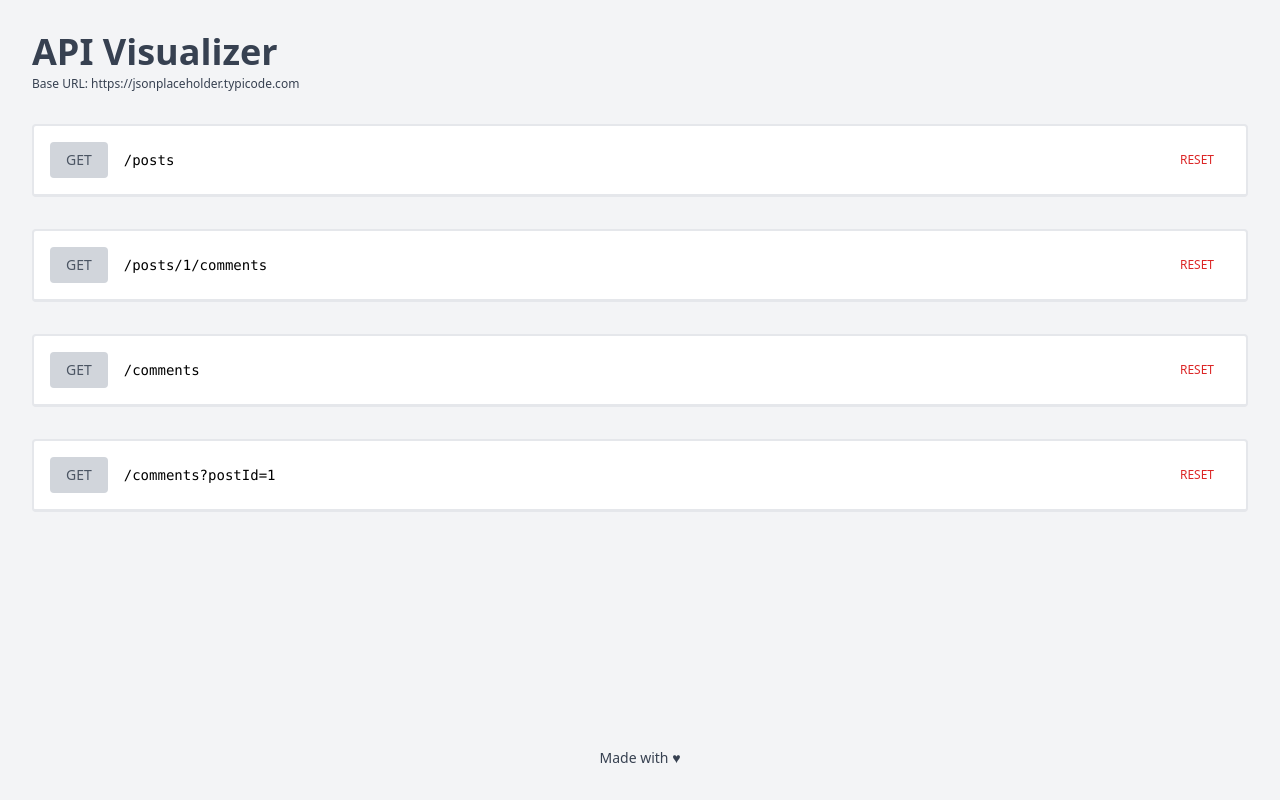
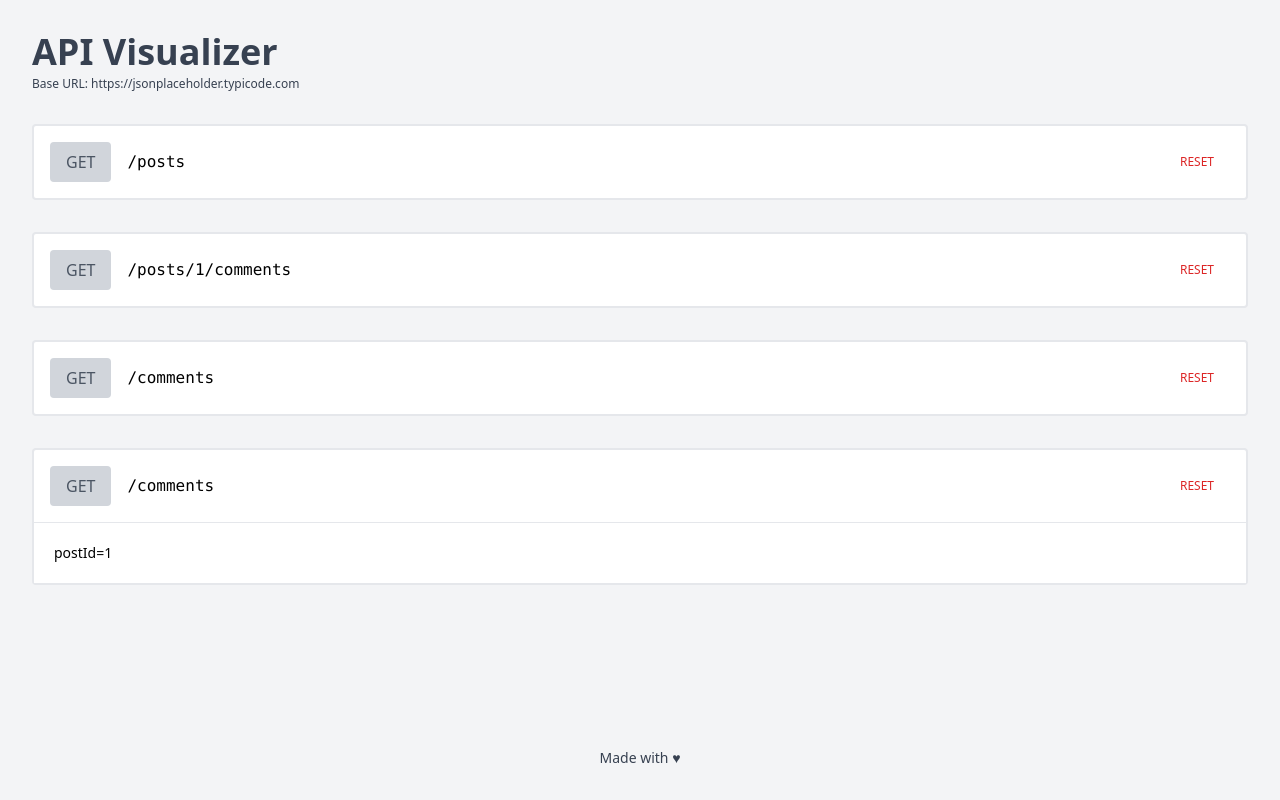
Before and after one commit to OgbeniHMMD/api-visualizer, an Angular app: page / in a window 1280 px wide. Built offline with nearby package versions, Linux system fonts and the light colour scheme.

Commit message:
Made provisions for querystrings

```diff
--- a/src/app/app.module.ts
+++ b/src/app/app.module.ts
@@ -1,13 +1,14 @@
 import { NgModule } from '@angular/core';
 import { BrowserModule } from '@angular/platform-browser';
 import { HttpClientModule } from '@angular/common/http';
+import { FormsModule } from '@angular/forms';
 
 import { AppComponent } from './app.component';
 import { RequestCardComponent } from './components/request-card/request-card.component';
 
 @NgModule({
   declarations: [AppComponent, RequestCardComponent],
-  imports: [BrowserModule, HttpClientModule],
+  imports: [BrowserModule, HttpClientModule, FormsModule],
   providers: [],
   bootstrap: [AppComponent],
 })
--- a/src/app/components/request-card/request-card.component.html
+++ b/src/app/components/request-card/request-card.component.html
@@ -1,5 +1,6 @@
 <div class="bg-white rounded h-full border-2 group-focus:border-gray-600">
-  <div class="border-b flex text-sm p-4 gap-4 items-center">
+  <section class="">
+    <div class="flex-grow flex p-4 gap-4 justify-between items-center">
       <div class="flex-grow flex gap-4 items-center">
         <button
           (click)="fetchRequest()"
@@ -18,11 +19,20 @@
       </button>
     </div>
 
+    <input
+      id="queries"
+      *ngIf="req.queries"
+      [(ngModel)]="queries"
+      placeholder="key1=value&key2=value"
+      class="border-t text-sm w-full p-5 focus:outline-0"
+    />
+  </section>
+
   <textarea
     readonly
     *ngIf="response"
     [value]="response"
-    class="font-mono h-48 text-xs w-full p-4 focus:outline-0"
+    class="border-t font-mono h-48 text-xs w-full p-4 focus:outline-0"
   >
   </textarea>
 </div>
--- a/src/app/components/request-card/request-card.component.ts
+++ b/src/app/components/request-card/request-card.component.ts
@@ -10,23 +10,22 @@ export class RequestCardComponent implements OnInit {
   constructor(private http: HttpClient) {}
 
   URL = '';
+  queries: string | undefined = '';
   response = '';
+
   @Input() req: Req = {
     url: '',
-    query: '',
     verb: 'GET',
+    queries: '',
   };
 
   ngOnInit(): void {
     this.URL = this.req.url;
-
-    if (this.req.query) {
-      this.URL += `?${this.req.query}`;
-    }
+    this.queries = this.req.queries || '';
   }
 
   fetchRequest() {
-    const URL = environment.BASE_URL + this.URL;
+    const URL = `${environment.BASE_URL + this.URL}?${this.queries}`;
     this.http.get(URL).subscribe({
       next: (res: any) => {
         this.response = JSON.stringify(res, null, 4);
@@ -42,5 +41,5 @@ export class RequestCardComponent implements OnInit {
 interface Req {
   url: string;
   verb: string;
-  query?: string;
+  queries?: string;
 }
--- a/src/environments/environment.ts
+++ b/src/environments/environment.ts
@@ -22,7 +22,7 @@ export const environment = {
     {
       verb: 'get',
       url: '/comments',
-      query: 'postId=1',
+      queries: 'postId=1',
     },
   ],
 };
```
Lines whose indentation alone changed are shown as unchanged.
